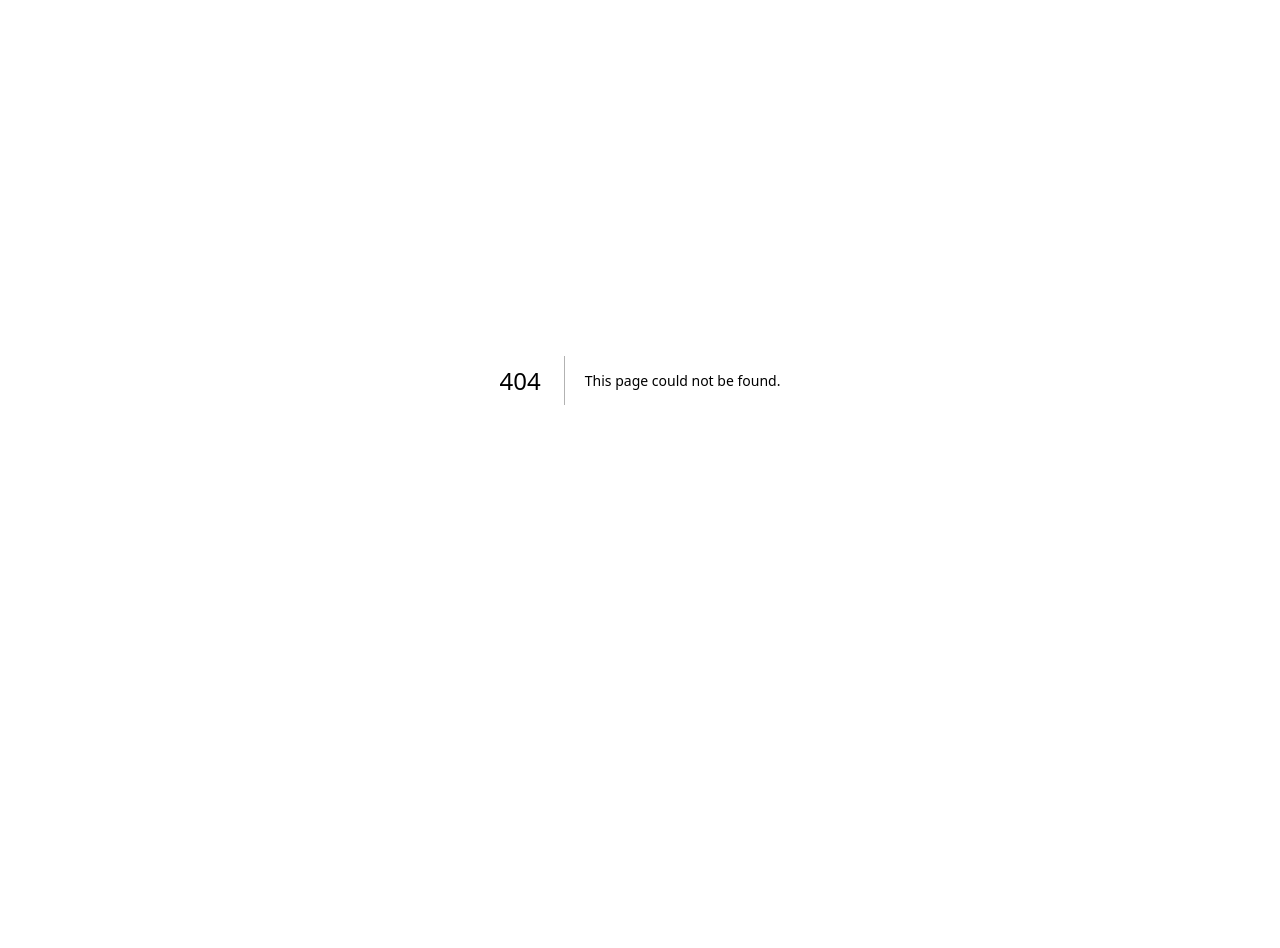
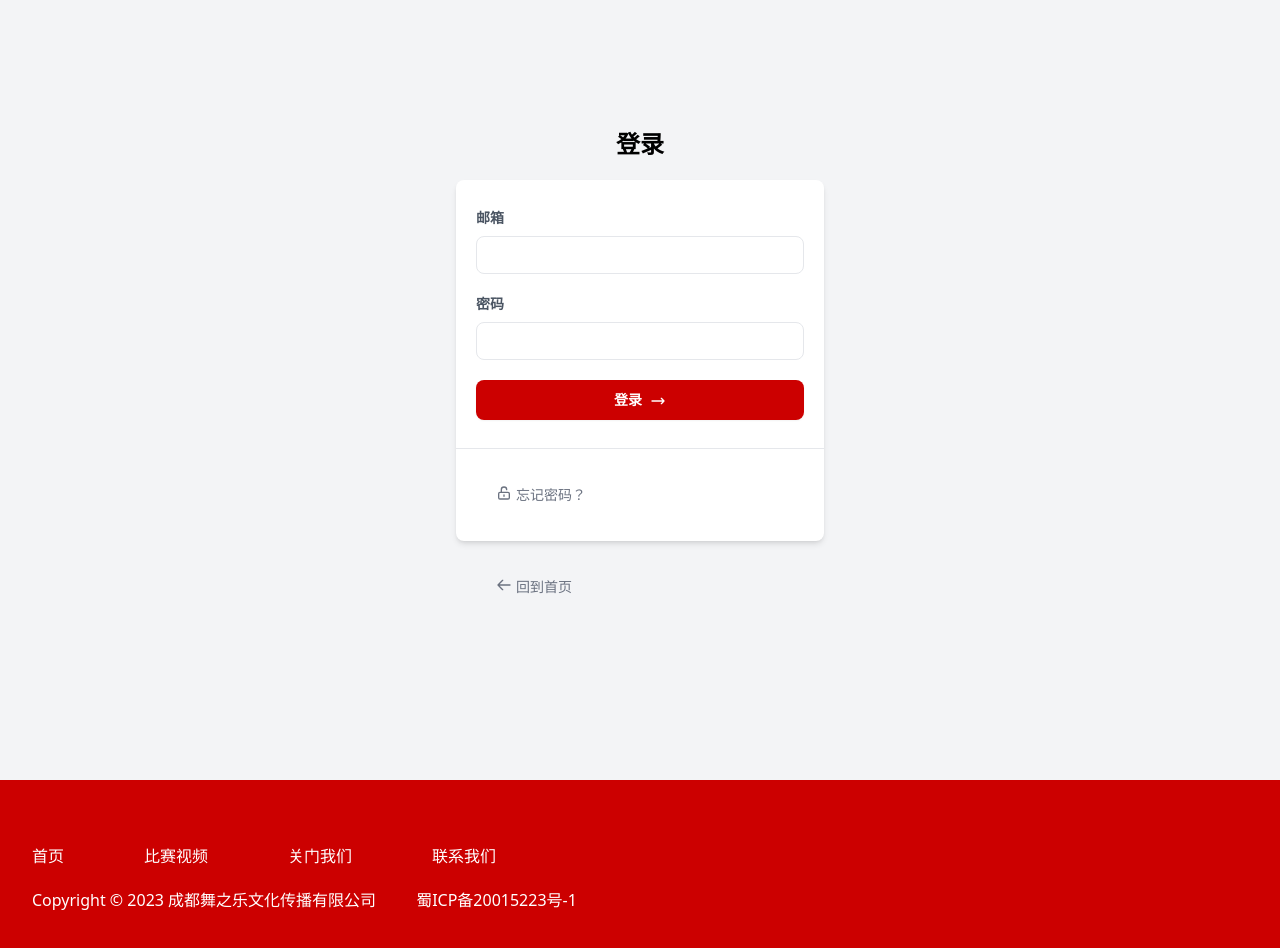
Before and after one commit to 92hackers/dance-demo, a Next.js app: page /login in a window 1280 px wide. Before the commit this address had no page. Shown: the part 100-1048 px from the top of the page. Before the commit the page ends 880 px from the top, so only its background shows below. Built offline with nearby package versions, Linux system fonts and the light colour scheme.

Commit message:
update files

```diff
--- /dev/null
+++ b/components/Footer.tsx
@@ -0,0 +1,30 @@
+/**
+ * Footer
+ */
+
+import Link from "next/link"
+
+export default function Footer() {
+  return (
+    <>
+      <footer className="footer bg-[#c00] pt-16 pb-16">
+        <div className="container">
+          <div className="menus flex">
+            <div className="logo">
+              <Link href={'/'} className="text-white">首页</Link>
+            </div>
+            <ul className="nav flex pl-10">
+              <li className="pl-10 pr-10"><Link className="text-white hover:underline" href="/videos">比赛视频</Link></li>
+              <li className="pl-10 pr-10"><Link className="text-white hover:underline" href="/about-us">关门我们</Link></li>
+              <li className="pl-10 pr-10"><Link className="text-white hover:underline" href="/contact">联系我们</Link></li>
+            </ul>
+          </div>
+          <div className="flex text-white mt-5">
+            <p>Copyright © 2023 成都舞之乐文化传播有限公司</p>
+            <Link className="ml-10 hover:underline" href={'https://beian.miit.gov.cn/'} target="_blank">蜀ICP备20015223号-1</Link>
+          </div>
+        </div>
+      </footer>
+    </>
+  )
+}
--- a/components/Navbar.tsx
+++ b/components/Navbar.tsx
@@ -26,8 +26,12 @@ export default function Navbar() {
             <li className="pl-10 pr-10"><Link className="hover:text-[#c00] hover:underline" href="/contact">联系我们</Link></li>
           </ul>
         </div>
-        <div className="profile">
-          <button className="btn">登录</button>
+        <div className="flex items-center">
+          <Link href={`/login`} className="flex">
+            <button type="button" className="transition leading-none inline-block px-5 text-white h-10 w-20 cursor-pointer rounded-lg ring-inset bg-[#c00]">
+              <span>登录</span>
+            </button>
+          </Link>
         </div>
       </div>
     </nav>
--- a/components/VideoCard.tsx
+++ b/components/VideoCard.tsx
@@ -16,11 +16,11 @@ export default function VideoCard({
   id, desc, title, imgUrl,
 }: Props) {
   return (
-    <li className="w-[385px] h-[300px] relative">
+    <li className="w-[385px] h-[300px] relative shadow-sm hover:shadow-lg">
       <Link href={`/videos/${id}`}>
         <Image src={imgUrl} alt='poster' fill />
-        <div className="absolute bottom-0 z-50 w-[385px] bg-white p-4">
-          <h3 className="text-lg">{title}</h3>
+        <div className="absolute bottom-0 z-50 w-[385px] bg-white p-4 border">
+          <h3 className="text-lg text-[#c00]">{title}</h3>
           <p className="text-sm text-slate-500">{desc}</p>
         </div>
       </Link>
--- a/pages/_app.tsx
+++ b/pages/_app.tsx
@@ -2,6 +2,7 @@ import '../styles/globals.css'
 import type { AppProps } from 'next/app'
 import Head from 'next/head'
 import Navbar from '../components/Navbar'
+import Footer from '../components/Footer'
 
 export default function App({ Component, pageProps }: AppProps) {
   return (
@@ -14,6 +15,7 @@ export default function App({ Component, pageProps }: AppProps) {
       </Head>
       <Navbar />
       <Component {...pageProps} />
+      <Footer />
     </>
   )
 }
--- a/pages/contact.tsx
+++ b/pages/contact.tsx
@@ -4,7 +4,7 @@
 
 import Head from 'next/head'
 
-export default function contact() {
+export default function Contact() {
   return (
     <>
       <Head>
--- /dev/null
+++ b/pages/login.tsx
@@ -0,0 +1,63 @@
+/**
+ * Login
+ */
+
+import Head from 'next/head'
+import Link from 'next/link'
+
+export default function Login() {
+  return (
+    <>
+      <Head>
+        <title>登录 | 成都舞之乐文化传播有限公司</title>
+      </Head>
+      <div>
+        <div>
+          <div className="min-h-screen flex flex-col justify-center sm:py-12 bg-gray-100">
+            <div className="p-10 xs:p-0 mx-auto md:w-full md:max-w-md">
+              <h1 className="font-bold text-center text-2xl mb-5">登录</h1>
+              <div className="bg-white shadow w-full rounded-lg divide-y divide-gray-200 shadow-md">
+                <div className="px-5 py-7">
+                  <label className="font-semibold text-sm text-gray-600 pb-1 block">邮箱</label>
+                  <input type="text" className="border rounded-lg px-3 py-2 mt-1 mb-5 text-sm w-full" />
+                  <label className="font-semibold text-sm text-gray-600 pb-1 block">密码</label>
+                  <input type="text" className="border rounded-lg px-3 py-2 mt-1 mb-5 text-sm w-full" />
+                  <button type="button" className="transition duration-200 bg-[#c00] hover:bg-[#e00] focus:shadow-sm focus:ring-4 focus:ring-opacity-50 text-white w-full py-2.5 rounded-lg text-sm shadow-sm hover:shadow-md font-semibold text-center inline-block">
+                    <span className="inline-block mr-2">登录</span>
+                    <svg xmlns="http://www.w3.org/2000/svg" fill="none" viewBox="0 0 24 24" stroke="currentColor" className="w-4 h-4 inline-block">
+                      <path stroke-linecap="round" stroke-linejoin="round" stroke-width="2" d="M17 8l4 4m0 0l-4 4m4-4H3" />
+                    </svg>
+                  </button>
+                </div>
+                <div className="py-5">
+                  <div className="grid grid-cols-2 gap-1">
+                    <div className="text-center sm:text-left whitespace-nowrap">
+                      <button className="transition duration-200 mx-5 px-5 py-4 cursor-pointer font-normal text-sm rounded-lg text-gray-500 hover:bg-gray-100 focus:outline-none focus:bg-gray-200 focus:ring-2 focus:ring-gray-400 focus:ring-opacity-50 ring-inset">
+                        <svg xmlns="http://www.w3.org/2000/svg" fill="none" viewBox="0 0 24 24" stroke="currentColor" className="w-4 h-4 inline-block align-text-top">
+                          <path stroke-linecap="round" stroke-linejoin="round" stroke-width="2" d="M8 11V7a4 4 0 118 0m-4 8v2m-6 4h12a2 2 0 002-2v-6a2 2 0 00-2-2H6a2 2 0 00-2 2v6a2 2 0 002 2z" />
+                        </svg>
+                        <span className="inline-block ml-1">忘记密码？</span>
+                      </button>
+                    </div>
+                  </div>
+                </div>
+              </div>
+              <div className="py-5">
+                <div className="grid grid-cols-2 gap-1">
+                  <div className="text-center sm:text-left whitespace-nowrap">
+                    <button className="transition duration-200 mx-5 px-5 py-4 cursor-pointer font-normal text-sm rounded-lg text-gray-500 hover:bg-gray-200 focus:outline-none focus:bg-gray-300 focus:ring-2 focus:ring-gray-400 focus:ring-opacity-50 ring-inset">
+                      <svg xmlns="http://www.w3.org/2000/svg" fill="none" viewBox="0 0 24 24" stroke="currentColor" className="w-4 h-4 inline-block align-text-top">
+                        <path stroke-linecap="round" stroke-linejoin="round" stroke-width="2" d="M10 19l-7-7m0 0l7-7m-7 7h18" />
+                      </svg>
+                      <Link className="inline-block ml-1" href={'/'}>回到首页</Link>
+                    </button>
+                  </div>
+                </div>
+              </div>
+            </div>
+          </div>
+        </div>
+      </div>
+    </>
+  )
+}
--- a/pages/loign.tsx
+++ /dev/null
@@ -1,18 +0,0 @@
-/**
- * Login
- */
-
-import Head from 'next/head'
-
-export default function Login() {
-  return (
-    <>
-      <Head>
-        <title>登录 | 成都舞之乐文化传播有限公司</title>
-      </Head>
-      <div className="">
-        <h1>login</h1>
-      </div>
-    </>
-  )
-}
--- a/pages/videos/index.tsx
+++ b/pages/videos/index.tsx
@@ -3,6 +3,9 @@
  */
 
 import Head from 'next/head'
+
+import VideoCard from '../../components/VideoCard'
+import { videosFirst, videosSecond } from '../../utils'
 
 export default function videos() {
   return (
@@ -10,9 +13,24 @@ export default function videos() {
       <Head>
         <title>比赛视频 | 成都舞之乐文化传播有限公司</title>
       </Head>
-      <div className="">
-        <h1>videos</h1>
-      </div>
+      <section className='container pt-24'>
+        <h1 className='text-4xl mb-3'>比赛视频</h1>
+        <p className='mb-10'>全球最好看的影视都在这</p>
+        <ul className='flex justify-between mb-10'>
+          {
+            videosFirst.map((v, idx) => (
+              <VideoCard {...v} key={idx} />
+            ))
+          }
+        </ul>
+        <ul className='flex justify-between mb-10'>
+          {
+            videosSecond.map((v, idx) => (
+              <VideoCard {...v} key={idx} />
+            ))
+          }
+        </ul>
+      </section>
     </>
   )
 }
```
